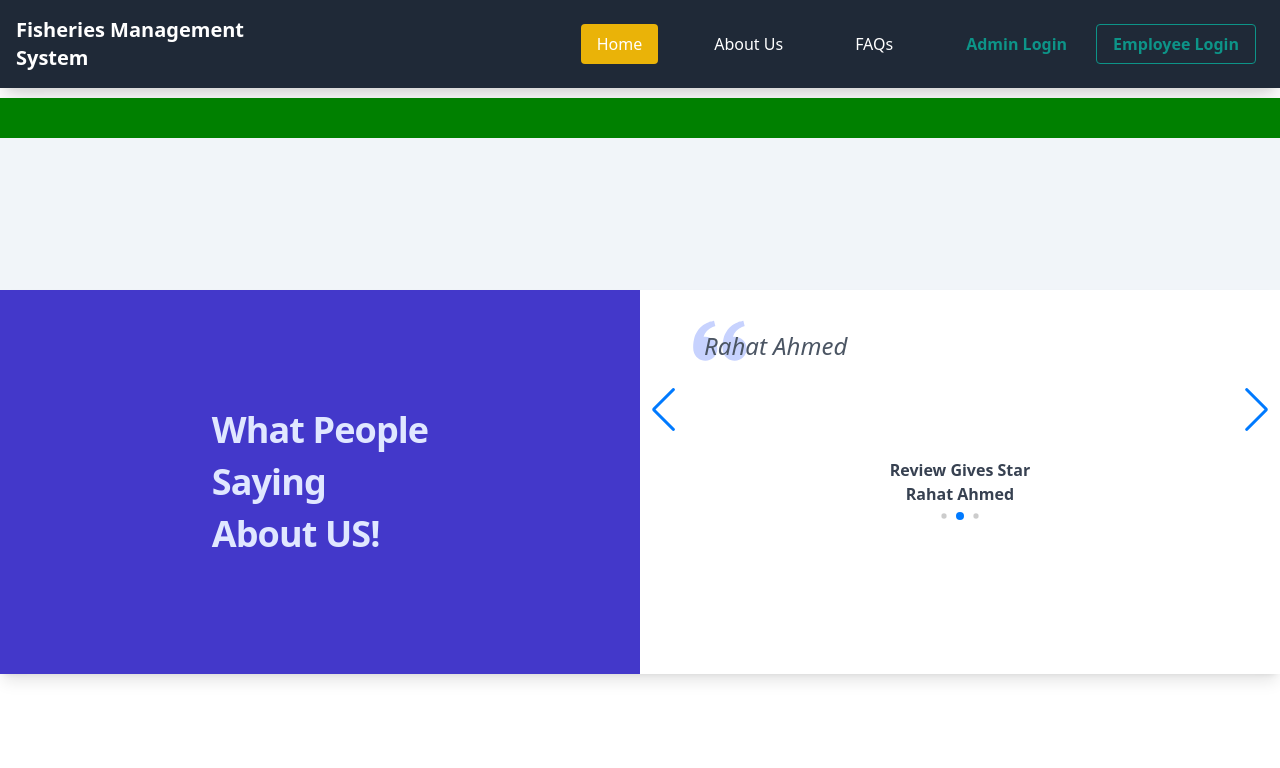
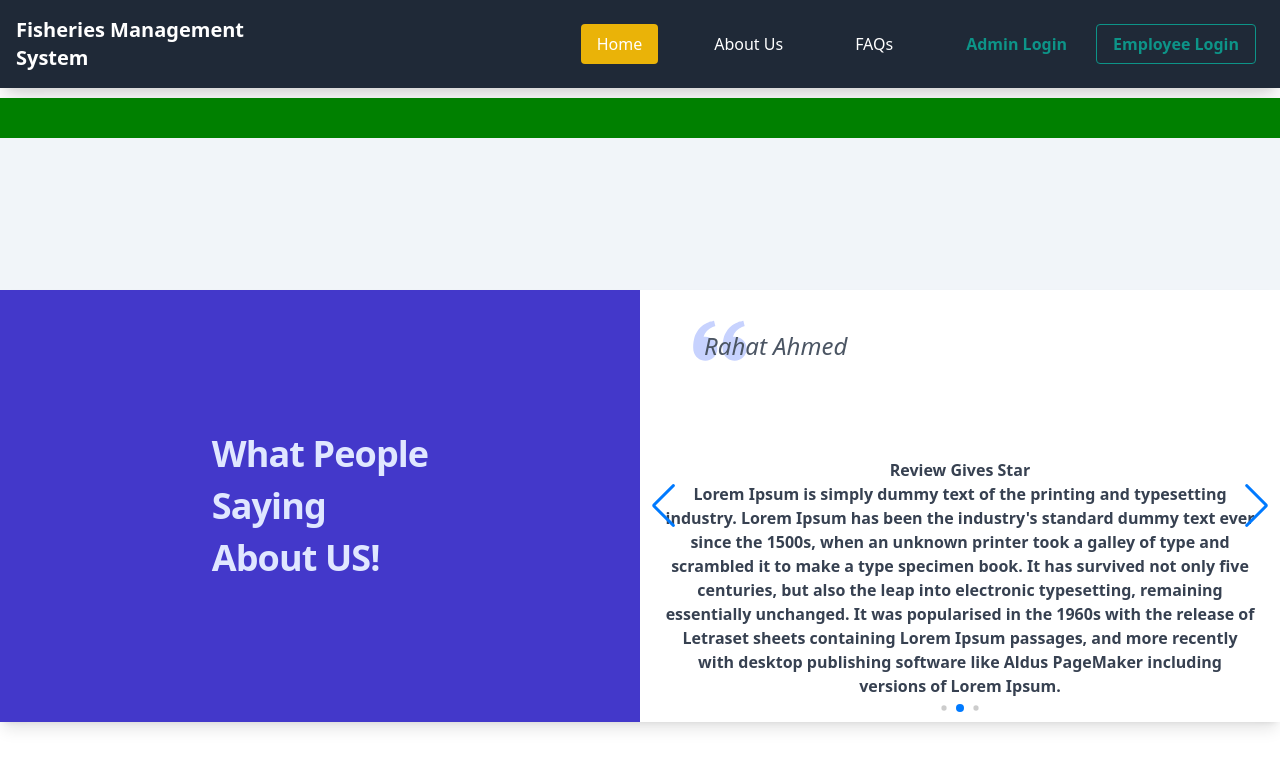
Before and after one commit to Fisheries-Management-System/fisheries-management-system-client, a React (Create React App) app: page / in a window 1280 px wide. Shown: the top 768 px of the page. Built offline with nearby package versions, Linux system fonts and the light colour scheme.

Commit message:
review updated

```diff
--- a/src/Components/HomePage/Testimonial/Review.jsx
+++ b/src/Components/HomePage/Testimonial/Review.jsx
@@ -39,8 +39,8 @@ const Review = () => {
               }}
               className="mySwiper"
             >
-              {reviewData.map((name) => (
-                <SwiperSlide key={name._id}>
+              {reviewData.map((review) => (
+                <SwiperSlide key={review._id}>
                   <div className="bg-white min-h-full">
                     <div className="flex flex-col h-full relative">
                       <div className="absolute top-0 left-0 mt-3 ml-4 md:mt-5 md:ml-12">
@@ -56,7 +56,7 @@ const Review = () => {
                       <div className="h-full relative z-10">
                         <div>
                           <p className="text-gray-600 serif font-normal italic px-6 py-6 md:px-16 md:py-10 text-xl md:text-2xl">
-                            {name?.name}
+                            {review?.name}
                           </p>
                         </div>
                       </div>
@@ -69,10 +69,10 @@ const Review = () => {
                         <div className="text-center">
                           <h2 className="text-sm md:text-base font-bold text-gray-700 leading-tight">
                             {" "}
-                            Review Gives {name?.rate} Star
+                            Review Gives {review?.rate} Star
                           </h2>
                           <h2 className="text-sm md:text-base text-center font-bold text-gray-700 leading-tight">
-                            {name?.name}
+                            {review?.description}
                           </h2>
                         </div>
                       </div>
```
